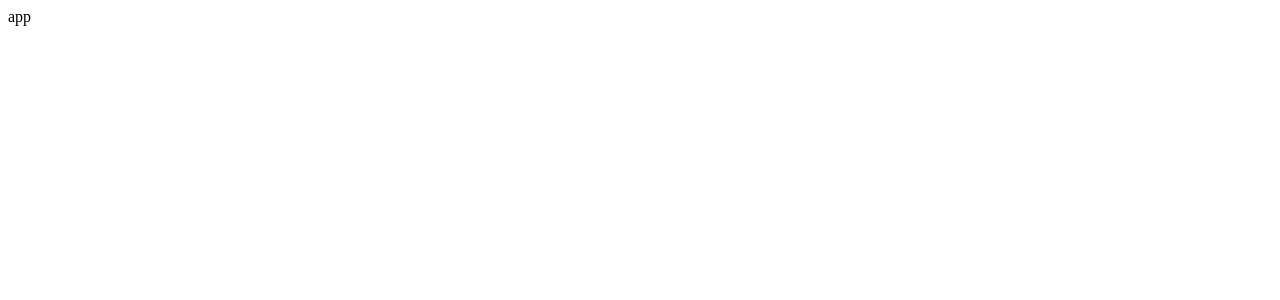
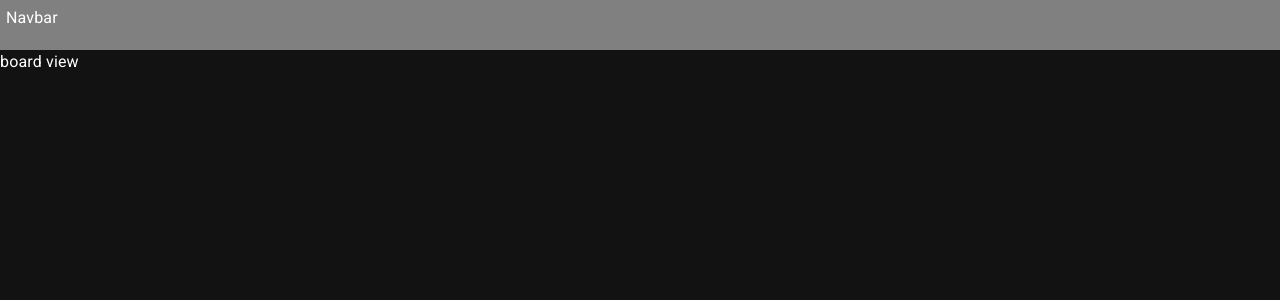
Before and after one commit to AYBootcamp/trello-mock-project, a React (Create React App) app in the folder frontend/alex/: page / in a window 1280 px wide. Shown: the top 300 px of the page. Built offline with nearby package versions, Linux system fonts and the light colour scheme.

Commit message:
add basic dependencies

```diff
--- a/frontend/alex/package.json
+++ b/frontend/alex/package.json
@@ -3,6 +3,11 @@
     "version": "0.1.0",
     "private": true,
     "dependencies": {
+        "@emotion/react": "^11.11.1",
+        "@emotion/styled": "^11.11.0",
+        "@fontsource/roboto": "^5.0.3",
+        "@mui/icons-material": "^5.11.16",
+        "@mui/material": "^5.13.5",
         "@testing-library/jest-dom": "^5.16.5",
         "@testing-library/react": "^13.4.0",
         "@testing-library/user-event": "^13.5.0",
@@ -12,6 +17,7 @@
         "@types/react-dom": "^18.2.5",
         "react": "^18.2.0",
         "react-dom": "^18.2.0",
+        "react-router-dom": "^6.13.0",
         "react-scripts": "5.0.1",
         "typescript": "^4.9.5",
         "web-vitals": "^2.1.4"
--- a/frontend/alex/public/index.html
+++ b/frontend/alex/public/index.html
@@ -10,6 +10,10 @@
             content="Web site created using create-react-app"
         />
         <link rel="apple-touch-icon" href="%PUBLIC_URL%/logo192.png" />
+        <link
+            rel="stylesheet"
+            href="https://fonts.googleapis.com/icon?family=Material+Icons"
+        />
         <!--
       manifest.json provides metadata used when your web app is installed on a
       user's mobile device or desktop. See https://developers.google.com/web/fundamentals/web-app-manifest/
@@ -24,7 +28,7 @@
       work correctly both with client-side routing and a non-root public URL.
       Learn how to configure a non-root public URL by running `npm run build`.
     -->
-    <title>React App</title>
+        <title>Trello mock</title>
     </head>
     <body>
         <noscript>You need to enable JavaScript to run this app.</noscript>
@@ -38,6 +42,5 @@
 
       To begin the development, run `npm start` or `yarn start`.
       To create a production bundle, use `npm run build` or `yarn build`.
-    -->
-  </body>
+    --></body>
 </html>
--- a/frontend/alex/src/App.tsx
+++ b/frontend/alex/src/App.tsx
@@ -1,5 +1,33 @@
-function App() {
-    return <div className="App">app</div>
+import { css, Global } from '@emotion/react'
+import { CssBaseline, ThemeProvider } from '@mui/material'
+import { BrowserRouter, Route, Routes } from 'react-router-dom'
+
+import PageLayout from './components/PageLayout'
+import BoardView from './domain/BoardView'
+import theme from './theme'
+
+const App = () => {
+    return (
+        <>
+            <Global
+                styles={css`
+                    body {
+                        margin: 0;
+                    }
+                `}
+            />
+            <ThemeProvider theme={theme}>
+                <CssBaseline />
+                <PageLayout>
+                    <BrowserRouter>
+                        <Routes>
+                            <Route index element={<BoardView />} />
+                        </Routes>
+                    </BrowserRouter>
+                </PageLayout>
+            </ThemeProvider>
+        </>
+    )
 }
 
 export default App
--- /dev/null
+++ b/frontend/alex/src/components/Navbar.tsx
@@ -0,0 +1,18 @@
+import { Typography } from '@mui/material'
+import { styled } from '@mui/material/styles'
+
+const NavContainer = styled(`div`)({
+    height: '50px',
+    padding: '6px',
+    background: 'grey',
+})
+
+const Navbar = () => {
+    return (
+        <NavContainer>
+            <Typography>Navbar</Typography>
+        </NavContainer>
+    )
+}
+
+export default Navbar
--- /dev/null
+++ b/frontend/alex/src/components/PageLayout.tsx
@@ -0,0 +1,21 @@
+import { styled, useTheme } from '@mui/material/styles'
+
+import Navbar from './Navbar'
+
+const FullScreenContainer = styled('div')(({ theme }) => ({
+    backgroundColor: theme.palette.background.default,
+    height: '100vh',
+}))
+
+const PageLayout: React.FC<{ children: React.ReactNode }> = ({ children }) => {
+    const theme = useTheme()
+    console.log({ theme })
+    return (
+        <FullScreenContainer>
+            <Navbar />
+            {children}
+        </FullScreenContainer>
+    )
+}
+
+export default PageLayout
--- /dev/null
+++ b/frontend/alex/src/domain/BoardView.tsx
@@ -0,0 +1,7 @@
+import { Typography } from '@mui/material'
+
+const BoardView = () => {
+    return <Typography>board view</Typography>
+}
+
+export default BoardView
--- a/frontend/alex/src/index.tsx
+++ b/frontend/alex/src/index.tsx
@@ -1,3 +1,8 @@
+import '@fontsource/roboto/300.css'
+import '@fontsource/roboto/400.css'
+import '@fontsource/roboto/500.css'
+import '@fontsource/roboto/700.css'
+
 import React from 'react'
 import ReactDOM from 'react-dom/client'
 
--- /dev/null
+++ b/frontend/alex/src/theme/index.ts
@@ -0,0 +1 @@
+export { default } from './theme'
--- /dev/null
+++ b/frontend/alex/src/theme/theme.ts
@@ -0,0 +1,15 @@
+import { createTheme } from '@mui/material'
+
+const theme = createTheme({
+    palette: {
+        mode: 'dark',
+        primary: {
+            main: '#657589',
+        },
+        secondary: {
+            main: '#658789',
+        },
+        background: {},
+    },
+})
+export default theme
```
Also changed, not shown: 1 other file (tests, documents, lock files or other folders). Lines whose indentation alone changed are shown as unchanged.
